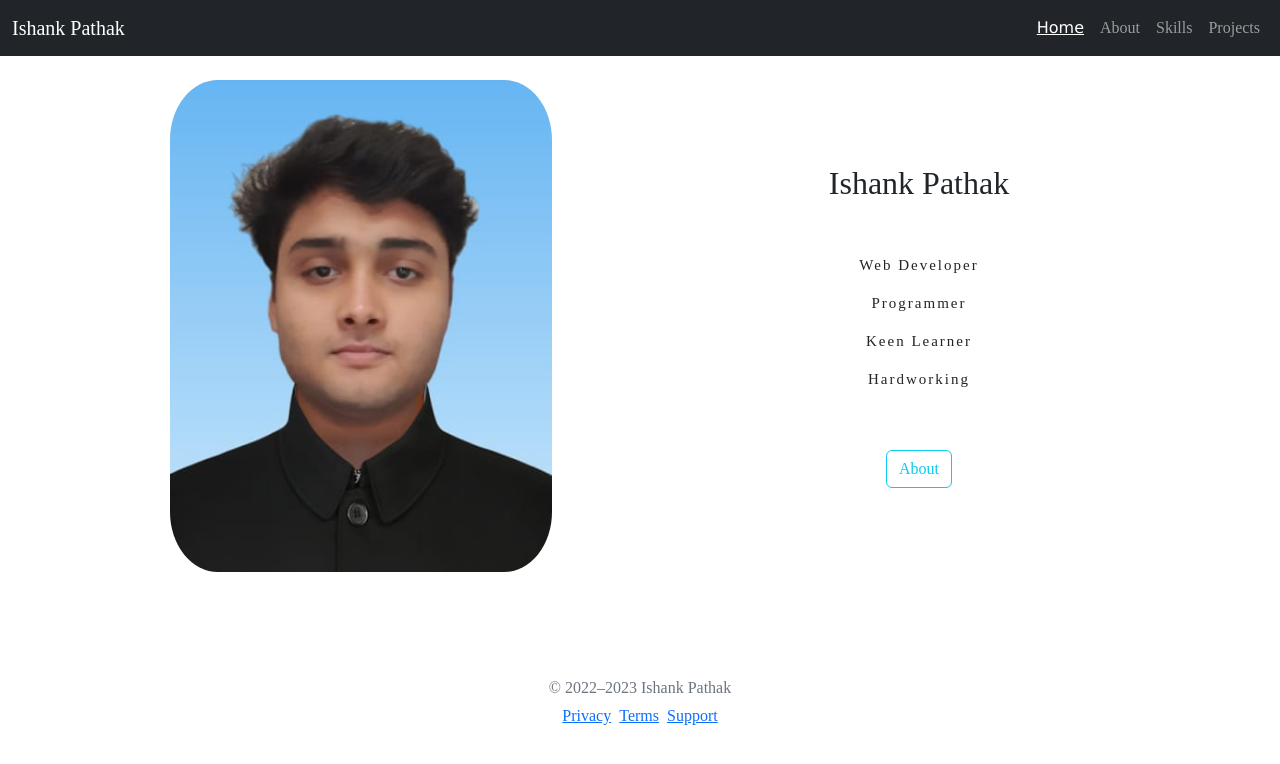
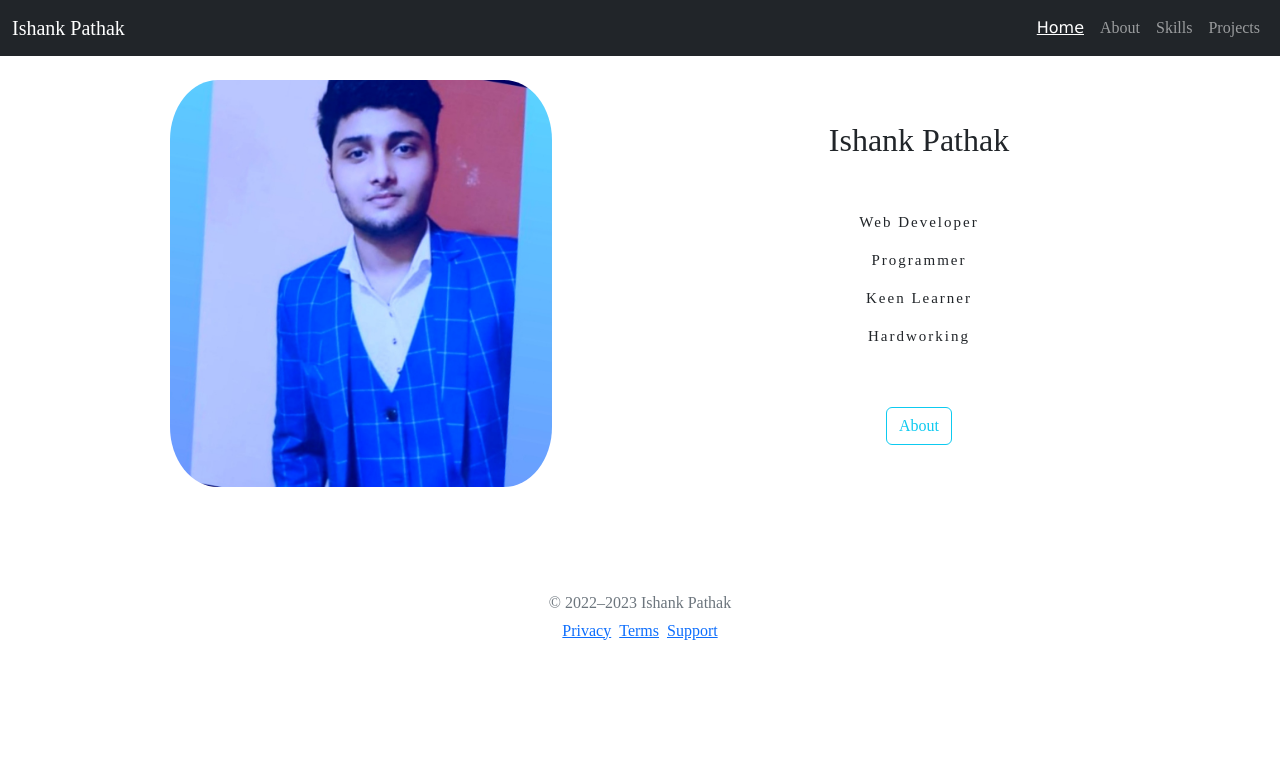
Before and after one commit to Ishankpathak/Myportfolio, a React (Vite) app: page / in a window 1280 px wide. Shown: the top 764 px of the page. Built offline with nearby package versions, Linux system fonts and the light colour scheme.

Commit message:
Photo Changed

```diff
--- a/src/Components/Home.jsx
+++ b/src/Components/Home.jsx
@@ -1,5 +1,6 @@
 import React from 'react'
-import myimage from '../images/my_image.jpg'
+// import myimage from '../images/my_image.jpg'
+import myimag from '../images/first.jpg'
 import { Link } from 'react-router-dom'
 
 const Home = () => {
@@ -8,8 +9,8 @@ const Home = () => {
      <div className="container text-center mt-2">
   <div className="row col-reverse justify-content-center d-flex align-items-center">
 
-    <div className="col-sm-12 col-md-6 mt-2 p-2 rotate-in-bl">
-     <img src={myimage} alt="" className='image w-75   container-fluid ' />
+    <div className="col-sm-12 col-md-6 mt-2 p-2 rotate-in-bl  ">
+     <img src={myimag} alt="" className='image w-75  container-fluid rounded-full rotate-180' />
     </div>
 
     <div className="col-sm-12 col-md-6  mt-2 p-2 front-text ">
```
Also changed, not shown: src/images/first.jpg (added), src/images/myimag.jpg (added).
